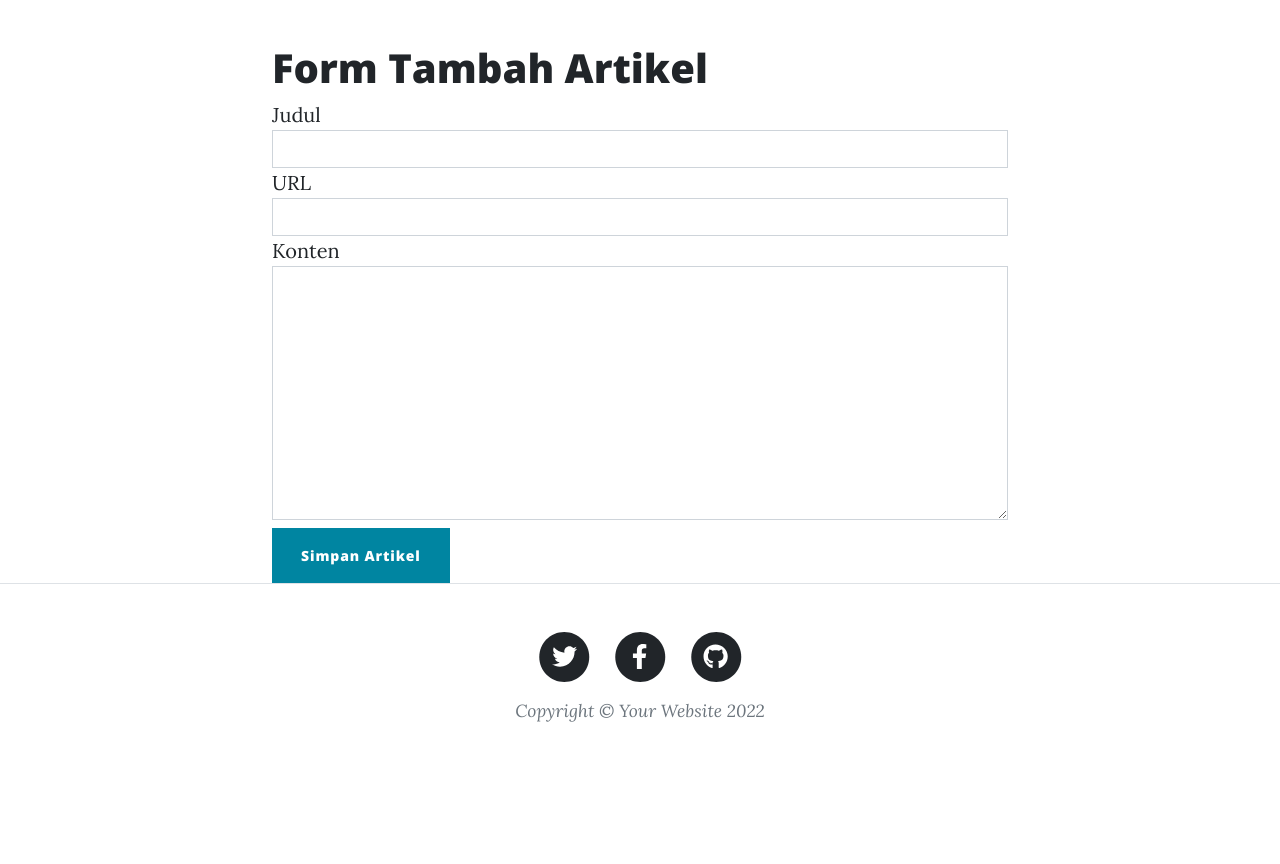
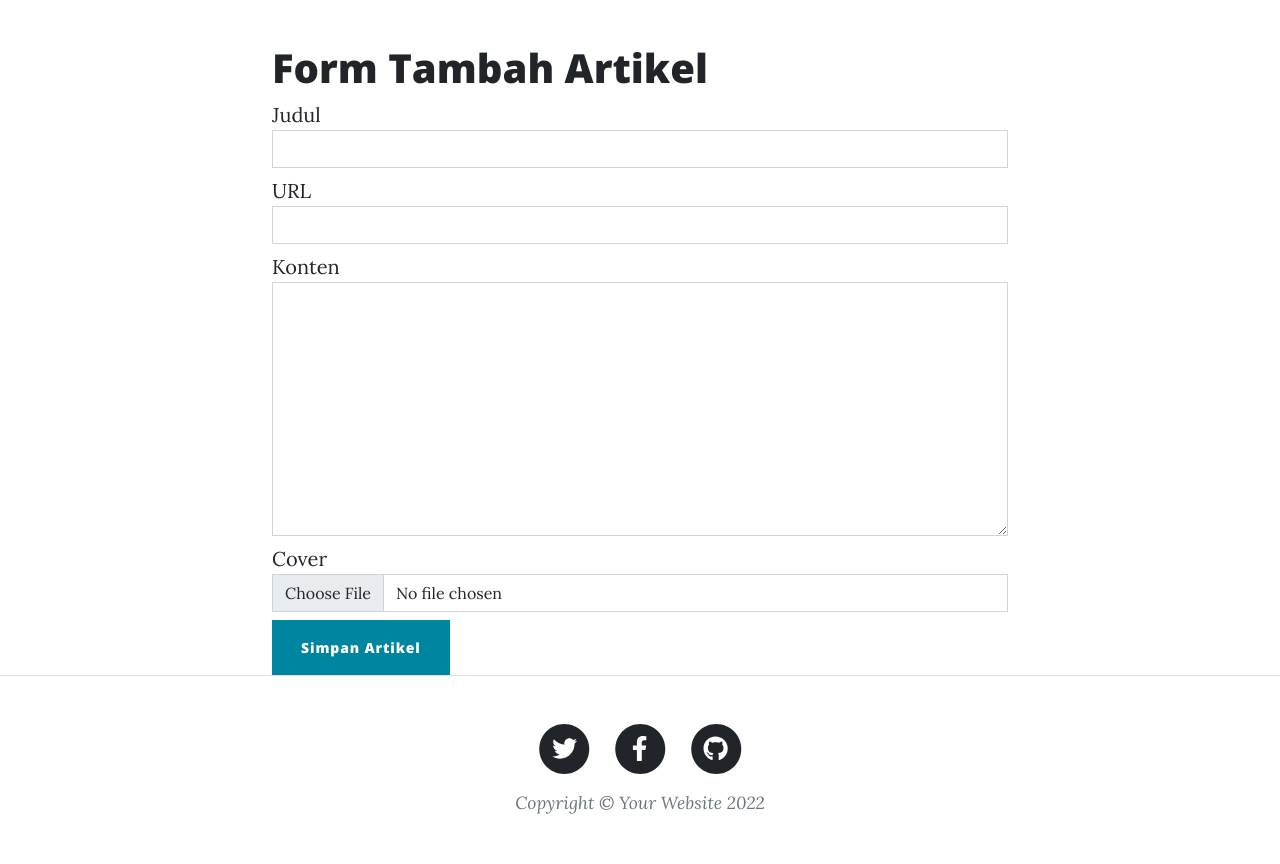
Before and after one commit to sofyanekosanjoyo/codepolitan-ci, a CodeIgniter app: page /codepolitan-ci/index.php/blog/add in a window 1280 px wide. Shown: the part 479-1343 px from the top of the page. Before the commit the page ends 1201 px from the top, so only its background shows below. Run offline with CodeIgniter, Linux system fonts and the light colour scheme; some libraries are stand-ins or nearby versions.

Commit message:
Menggunakan Library Upload

```diff
--- a/application/controllers/Blog.php
+++ b/application/controllers/Blog.php
@@ -32,7 +32,22 @@ class Blog extends CI_Controller {
             $data['content'] = $this->input->post('content');
             $data['url'] = $this->input->post('url');
 
-            print_r($data);
+            $config['upload_path'] = './uploads/';
+            $config['allowed_types'] = 'gif|jpg|png';
+            $config['max_size'] = 5000;
+            $config['max_width'] = 1920;
+            $config['max_height'] = 1080;
+
+            $this->load->library('upload', $config);
+
+            if (!$this->upload->do_upload('cover'))
+            {
+                    echo $this->upload->display_errors();
+            }
+            else
+            {
+                    $data['cover'] = $this->upload->data()['file_name'];
+            }
 
             $id = $this->Blog_model->insertBlog($data);
 
--- a/application/views/form_add.php
+++ b/application/views/form_add.php
@@ -19,18 +19,22 @@
             <div class="col-md-8">
 
                 <h1>Form Tambah Artikel</h1>
-                <?= form_open(); ?>
+                <?= form_open_multipart(); ?>
                     <div class="form-group">
                         <label for="title">Judul</label>
-                        <?= form_input('title', null, 'class="form-control" id="title"'); ?>
+                        <?= form_input('title', null, 'class="form-control mb-2" id="title"'); ?>
                     </div>
                     <div class="form-group">
                         <label for="url">URL</label>
-                        <?= form_input('url', null, 'class="form-control" id="url"'); ?>
+                        <?= form_input('url', null, 'class="form-control mb-2" id="url"'); ?>
                     </div>
                     <div class="form-group">
                         <label for="content">Konten</label>
                         <?= form_textarea('content', null, 'class="form-control mb-2" id="content"'); ?>
+                    </div>
+                    <div class="form-group">
+                        <label for="cover">Cover</label>
+                        <?= form_upload('cover', null, 'class="form-control mb-2" id="cover"'); ?>
                     </div>
                     <button class="btn btn-primary" type="submit">Simpan Artikel</button>
                 </form>
```
Also changed, not shown: application/views/detail.php (+9 -1 lines), uploads/Screenshot_20221121_100302.png (added).
